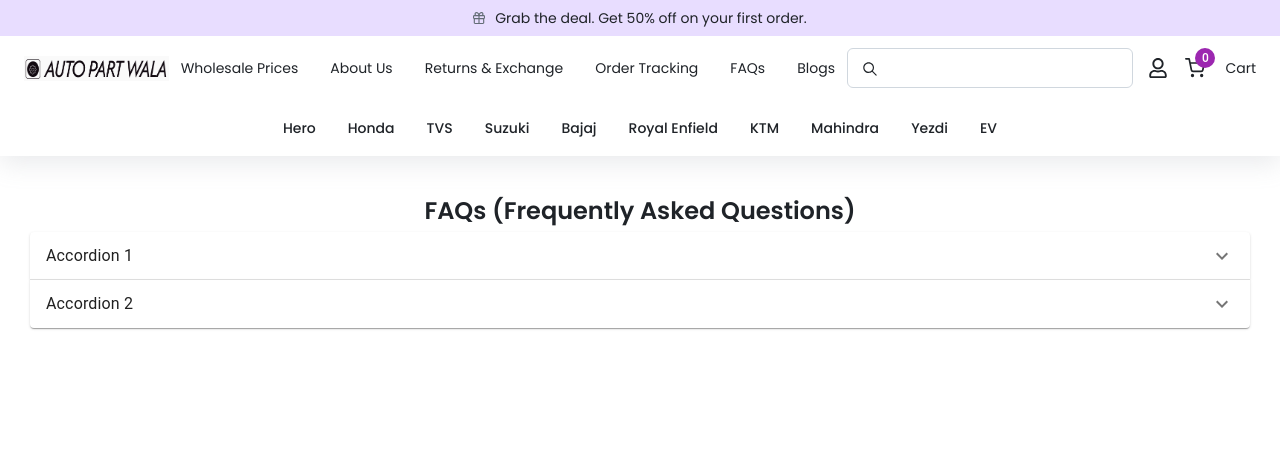
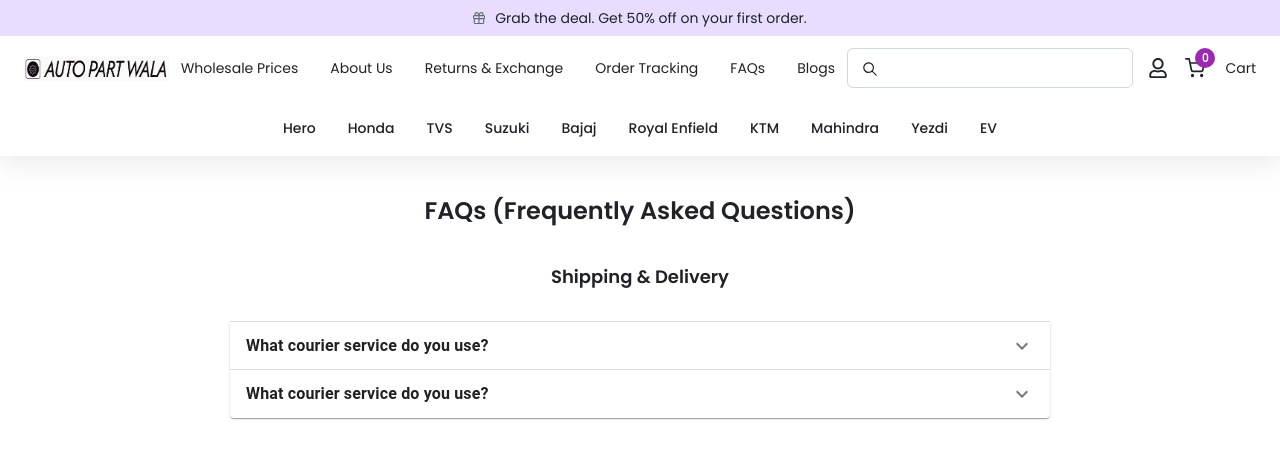
Before and after one commit to sunnycharkhwal/AutoPartWala, a React (Vite) app: page /faq in a window 1280 px wide. Shown: the top 458 px of the page. Built offline with nearby package versions, Linux system fonts and the light colour scheme.

Commit message:
FaqDiv 100%

```diff
--- a/src/assets/pages/Blogs.jsx
+++ b/src/assets/pages/Blogs.jsx
@@ -9,7 +9,9 @@ export const Blogs = () => {
       <div className="outerDiv">
         <div className="row g-2">
           {BlogsData.map((val, i) => (
-            <div className="col-xxl-3 col-xl-3 col-lg-4 col-md-6 col-sm-12 col-12">
+            <div
+              key={i}
+              className="col-xxl-3 col-xl-3 col-lg-4 col-md-6 col-sm-12 col-12">
               <div
                 className="BlogCard"
                 onClick={() => navigate('/blog-details')}>
--- a/src/assets/pages/Faq.jsx
+++ b/src/assets/pages/Faq.jsx
@@ -12,13 +12,17 @@ export const Faq = () => {
       <div className="FaqTitle">
         <h3>FAQs (Frequently Asked Questions)</h3>
       </div>
-      <div>
+
+      <div className="FaqDiv">
+        <div className="FaqDiv_title">Shipping & Delivery</div>
         <Accordion>
           <AccordionSummary
             expandIcon={<ExpandMoreIcon />}
             aria-controls="panel1-content"
             id="panel1-header">
-            <Typography component="span">Accordion 1</Typography>
+            <Typography component="span">
+              What courier service do you use?
+            </Typography>
           </AccordionSummary>
           <AccordionDetails>
             Lorem ipsum dolor sit amet, consectetur adipiscing elit. Suspendisse
@@ -28,9 +32,11 @@ export const Faq = () => {
         <Accordion>
           <AccordionSummary
             expandIcon={<ExpandMoreIcon />}
-            aria-controls="panel2-content"
+            aria-controls="panel12-content"
             id="panel2-header">
-            <Typography component="span">Accordion 2</Typography>
+            <Typography component="span">
+              What courier service do you use?
+            </Typography>
           </AccordionSummary>
           <AccordionDetails>
             Lorem ipsum dolor sit amet, consectetur adipiscing elit. Suspendisse
--- a/src/scss/index.scss
+++ b/src/scss/index.scss
@@ -933,3 +933,18 @@ body {
     color: var(--first-text-color);
   }
 }
+.FaqDiv {
+  padding: 0 200px;
+  padding-top: 30px;
+  .FaqDiv_title {
+    font-size: 18px;
+    font-weight: 600;
+    color: var(--first-text-color);
+    margin-bottom: 2rem;
+    margin-top: 2rem;
+    text-align: center;
+  }
+  .MuiTypography-root {
+    font-weight: 700;
+  }
+}
--- a/src/scss/res.scss
+++ b/src/scss/res.scss
@@ -3,6 +3,9 @@
 @use 'var.scss';
 @use 'mixing.scss';
 @media (max-width: 576px) {
+  .FaqDiv {
+    padding: 0 12px;
+  }
   .BlogDetailsTop {
     .BlogDetails_text {
       padding: 0 15px;
@@ -128,6 +131,9 @@
   }
 }
 @media (min-width: 768px) {
+  .FaqDiv {
+    padding: 0 50px;
+  }
   .BlogDetailsTop {
     .BlogDetails_text {
       padding: 0 100px;
@@ -162,6 +168,9 @@
   }
 }
 @media (min-width: 1024px) {
+  .FaqDiv {
+    padding: 0 200px;
+  }
   .BlogDetailsTop {
     .BlogDetails_text {
       padding: 0 150px;
```
Also changed, not shown: 2 other files (tests, documents, lock files or other folders).
